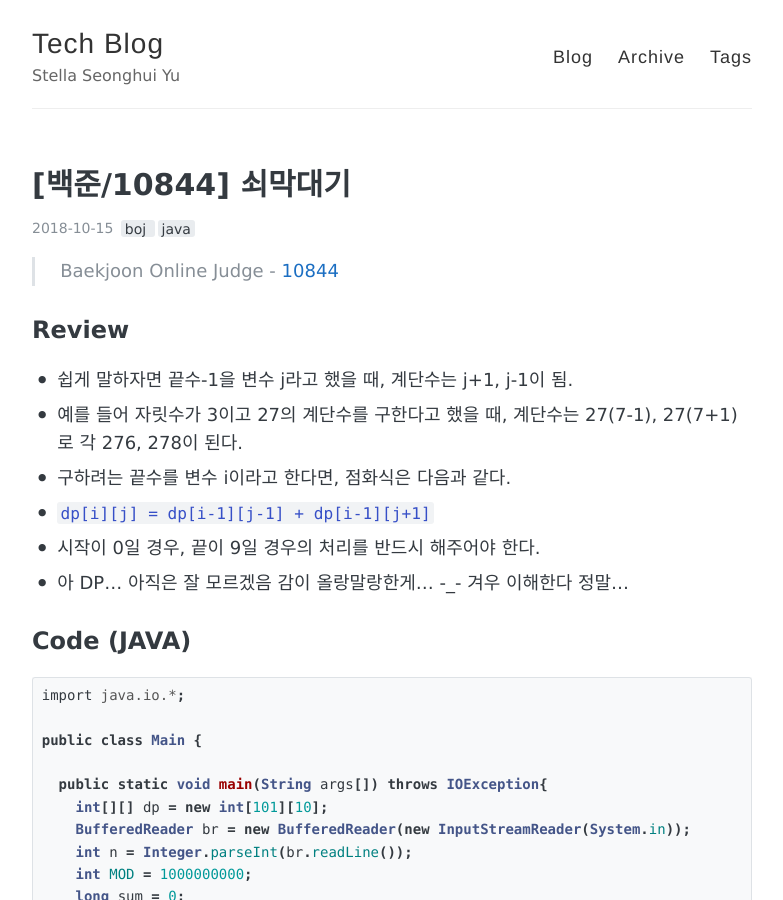
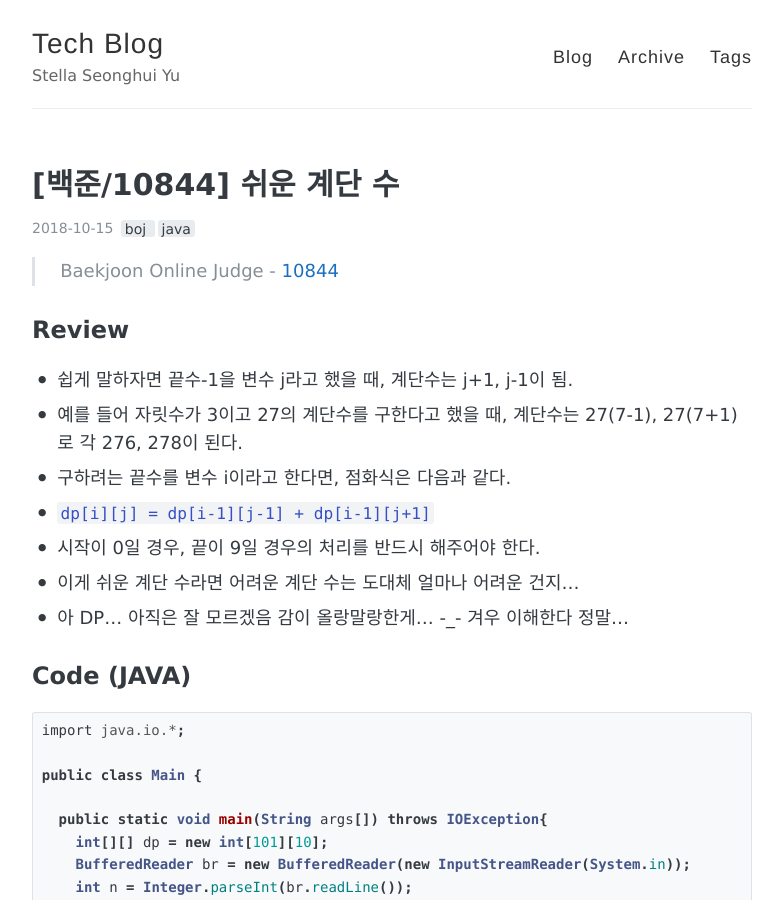
Before and after one commit to Seonghui/Seonghui.github.io, a Jekyll site: the page built from _posts/2018-10-15-bj-10844.md, in a window 1280 px wide and 900 px high. Shown: the whole window, without its empty margins (248-1031 px from the left). Built offline with Jekyll 4.4.1, drawn with Linux system fonts in a browser that asks for light colours.

Commit message:
Fix typo

```diff
--- a/_posts/2018-10-15-bj-10844.md
+++ b/_posts/2018-10-15-bj-10844.md
@@ -1,6 +1,6 @@
 ---
 layout: post
-title: "[백준/10844] 쇠막대기"
+title: "[백준/10844] 쉬운 계단 수"
 tags: [boj, java]
 ---
 > Baekjoon Online Judge - [10844](https://www.acmicpc.net/problem/10844)
@@ -11,6 +11,7 @@ tags: [boj, java]
 * 구하려는 끝수를 변수 i이라고 한다면, 점화식은 다음과 같다.
 * `dp[i][j] = dp[i-1][j-1] + dp[i-1][j+1]`
 * 시작이 0일 경우, 끝이 9일 경우의 처리를 반드시 해주어야 한다.
+* 이게 쉬운 계단 수라면 어려운 계단 수는 도대체 얼마나 어려운 건지...
 * 아 DP... 아직은 잘 모르겠음 감이 올랑말랑한게... -_- 겨우 이해한다 정말...
 
 ## Code (JAVA)
```
